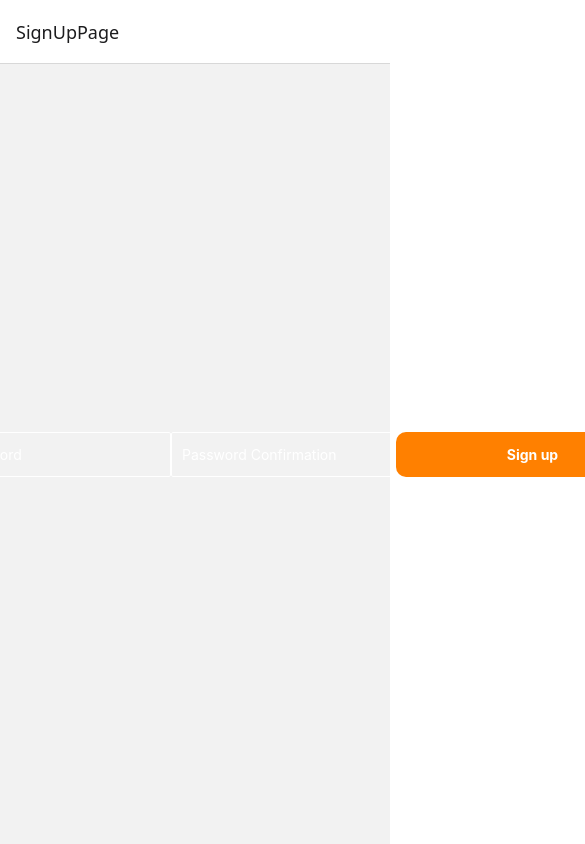
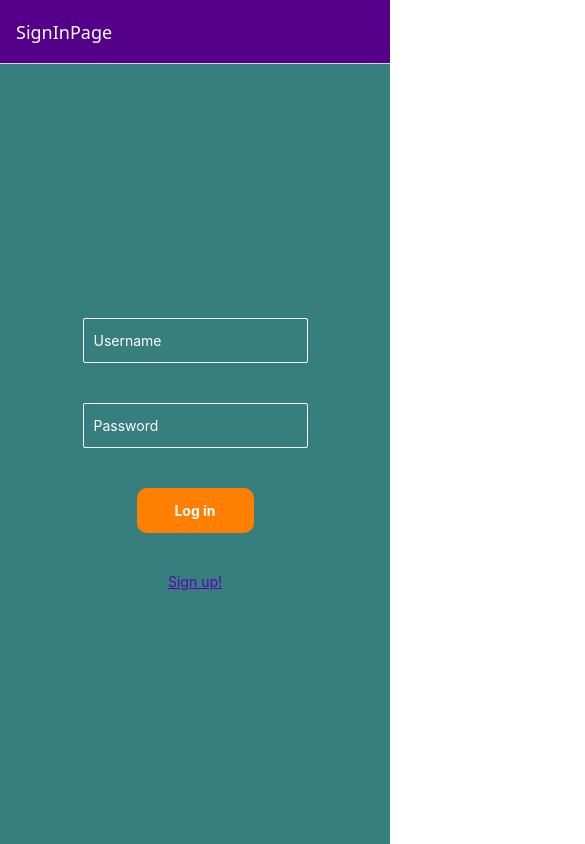
Before and after one commit to Alexlegamer427/Recipeasy, a React Native app: screen /ListRecipee in a window 390 px wide. Before the commit this address had no page. Shown: the top 844 px of the page, 585 px wide, since content can reach past the window. Built offline with nearby package versions, Linux system fonts and the light colour scheme.

Commit message:
add base navigation : No login && save list yet

```diff
--- a/App.js
+++ b/App.js
@@ -8,7 +8,9 @@ import { NavigationContainer } from '@react-navigation/native';
 import { createNativeStackNavigator } from '@react-navigation/native-stack';
 import SignInPage  from './pages/SignIn.js';
 import FormRecipee  from './pages/FormRecipee.js';
+import ListRecipeePage from './pages/ListRecipee.js';
 import SignUpPage from './pages/SignUp.js';
+
 import {styles} from './styles/styles.js'
 
 
@@ -20,12 +22,34 @@ export default function App() {
 
     <SafeAreaProvider>
       <SafeAreaView style={styles.baseContainer}>
-
             <NavigationContainer>
-              <Stack.Navigator initialRouteName="SignUpPage">
+              <Stack.Navigator
+                initialRouteName="SignInPage"
+                screenOptions={{
+                  headerStyle: {
+                    backgroundColor: '#54008b',
+                  },
+                  headerTintColor: '#FFFFFF',
+                }}
+              >
                 <Stack.Screen name="SignInPage" component={ SignInPage  } />
                 <Stack.Screen name="SignUpPage" component={ SignUpPage  } />
                 <Stack.Screen name="FormRecipee" component={ FormRecipee  } />
+                <Stack.Screen name="ListRecipeePage" component={ ListRecipeePage  } options={({ navigation }) => ({
+                      headerRight: () => (
+                          <Pressable
+                              onPress={() => navigation.reset({ index: 0, routes: [{ name: 'SignInPage' }] })}
+                              style={{ marginRight: 15 }}
+                          >
+                              <Text style={{ color: '#FFFFFF', fontWeight: 'bold' }}>Log out</Text>
+                          </Pressable>
+                      ),
+                      headerLeft: () => null,
+                  })}
+                />
+
+
+
               </Stack.Navigator>
             </NavigationContainer>
       </SafeAreaView>
--- /dev/null
+++ b/data/users.json
@@ -0,0 +1,6 @@
+[
+  { "id": "1",
+    "username": "test",
+    "password": "1234"
+  }
+]
--- a/package.json
+++ b/package.json
@@ -15,7 +15,8 @@
     "react-native-radio-buttons-group": "^3.1.0",
     "react-native-safe-area-context": "~5.7.0",
     "react-native-screens": "~4.26.0",
-    "react-native-web": "^0.21.2"
+    "react-native-web": "^0.21.2",
+    "toastify-react-native": "^7.2.3"
   },
   "scripts": {
     "start": "expo start",
--- a/pages/FormRecipee.js
+++ b/pages/FormRecipee.js
@@ -6,9 +6,14 @@ import { Picker } from '@react-native-picker/picker';
 import RadioGroup from 'react-native-radio-buttons-group';
 import {styles} from '../styles/styles.js'
 
-export default function FormRecipee() {
+export default function FormRecipee({navigation , route}) {
 
-    //a rajouter  un tableau pour simplifier + centraliser les modifs
+    const { mode, recipeId } = route.params || {};
+
+    const handleSave = () => {
+        navigation.navigate('RecipeListPage');
+    };
+
     const [selectedId, setSelectedId] = useState();
      const radioButtons = [
         {
@@ -71,7 +76,7 @@ export default function FormRecipee() {
                 multiline={true}
             />
 
-            <TouchableHighlight style={styles.save} onPress={() => console.log('sign in')} underlayColor="#f57f17">
+            <TouchableHighlight style={styles.save} onPress={handleSave} underlayColor="#f57f17">
                 <Text style={styles.buttonText}>Save</Text>
             </TouchableHighlight>
             </View>
--- /dev/null
+++ b/pages/ListRecipee.js
@@ -0,0 +1,19 @@
+  import { useState } from 'react';
+  import { StatusBar } from 'expo-status-bar';
+  import { StyleSheet, View, TouchableHighlight, ScrollView, Switch, Button, Text, TextInput,Pressable } from 'react-native';
+  import { SafeAreaProvider, SafeAreaView } from 'react-native-safe-area-context';
+  import { Picker } from '@react-native-picker/picker';
+  import RadioGroup from 'react-native-radio-buttons-group';
+  import {styles} from '../styles/styles.js'
+
+  export default function ListRecipeePage({navigation}) {
+  return (
+
+    <View style={styles.centerBox}>
+          <TouchableHighlight underlayColor="#cc6600"  onPress={() => navigation.navigate('FormRecipee', { mode: 'add' })}>
+            <Text style={styles.buttonText}>+</Text>
+          </TouchableHighlight>
+    </View>
+
+  );
+}
--- a/pages/SignIn.js
+++ b/pages/SignIn.js
@@ -6,7 +6,7 @@ import { Picker } from '@react-native-picker/picker';
 import RadioGroup from 'react-native-radio-buttons-group';
 import {styles} from '../styles/styles.js'
 
-export default function SignInPage() {
+export default function SignInPage({navigation}) {
     return (
 
       <View style={styles.centerBox}>
@@ -15,11 +15,11 @@ export default function SignInPage() {
 
           <TextInput style={[styles.inputBox]} placeholderTextColor='#FFFFFF'  placeholder="Password" />
 
-          <TouchableHighlight style={styles.login} onPress={() => console.log('sign in')} underlayColor="#f57f17">
+          <TouchableHighlight style={styles.login} onPress={() => navigation.navigate('ListRecipeePage')} underlayColor="#f57f17">
             <Text style={styles.buttonText}>Log in</Text>
           </TouchableHighlight>
 
-          <Pressable onPress={() => console.log('lien cliqué')}>
+          <Pressable onPress={() => navigation.navigate('SignUpPage')}>
             <Text style={styles.link}>Sign up!</Text>
           </Pressable>
 
--- a/pages/SignUp.js
+++ b/pages/SignUp.js
@@ -6,7 +6,7 @@
   import RadioGroup from 'react-native-radio-buttons-group';
   import {styles} from '../styles/styles.js'
 
-  export default function SignUpPage() {
+  export default function SignUpPage({navigation}) {
   return (
 
     <View style={styles.centerBox}>
@@ -16,9 +16,10 @@
 
           <TextInput style={[styles.inputBox]} placeholderTextColor='#FFFFFF'  placeholder="Password Confirmation" />
 
-          <TouchableHighlight style={styles.createAccountButton} onPress={() => console.log('sign up')} underlayColor="#cc6600">
+          <TouchableHighlight style={styles.createAccountButton} onPress={() => navigation.navigate('ListRecipeePage') } underlayColor="#cc6600">
             <Text style={styles.buttonText}>Sign up</Text>
           </TouchableHighlight>
+
     </View>
 
   );
--- a/styles/styles.js
+++ b/styles/styles.js
@@ -5,7 +5,7 @@ export const styles = StyleSheet.create({
     flexdirection: 'column',
     height: '100%',
     witdh: '100%',
-    backgroundColor: '#377f7e',
+
 
   },
   inputBox : {
@@ -37,12 +37,13 @@ export const styles = StyleSheet.create({
     paddingHorizontal: 10,
   },
   centerBox : {
-    flexDirection: 'row',
+    flexDirection: 'column',
     width: '100%',
     height: '100%',
     alignItems: 'center',
     justifyContent: 'center',
     flex: 1,
+    backgroundColor: '#377f7e',
 
   },
   login : {
```
Also changed, not shown: data/recipee.json (added, +10 -0 lines), 1 other file (tests, documents, lock files or other folders).
